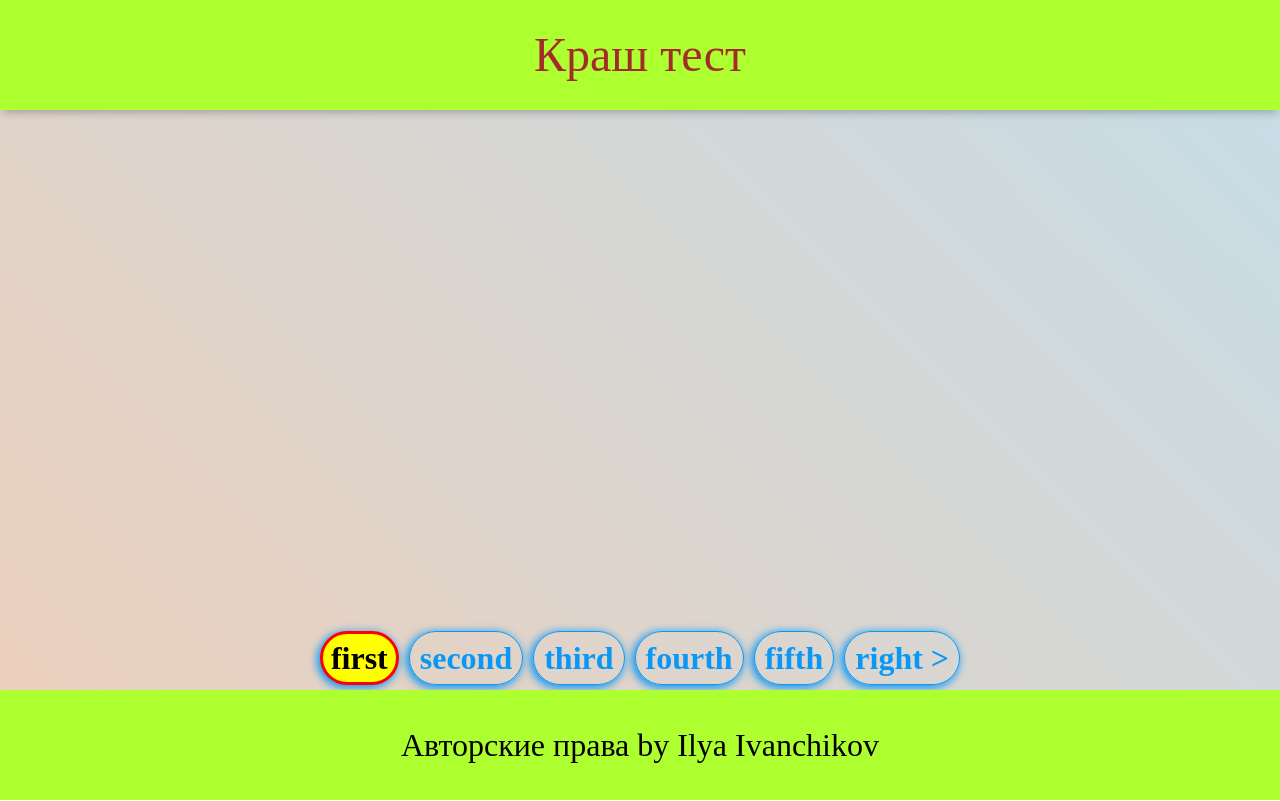
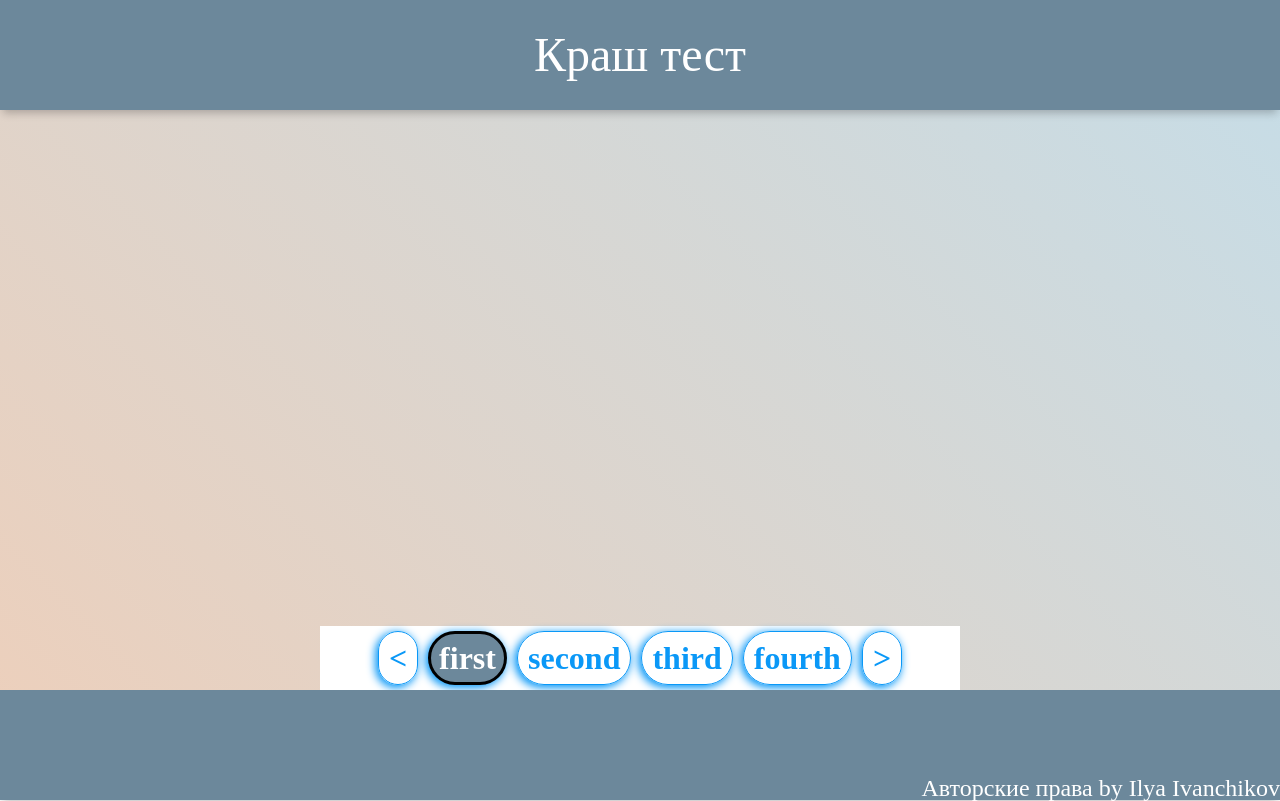
Before and after one commit to IlyaIvanchikov/mobX-React-TypeScript-customPagination-, a React (Create React App) app: page / in a window 1280 px wide. Built offline with nearby package versions, Linux system fonts and the light colour scheme.

Commit message:
feat: add full logic

```diff
--- a/src/App.tsx
+++ b/src/App.tsx
@@ -8,7 +8,7 @@ function App() {
       <header>
         <h1
           style={{
-            color: 'brown',
+            color: 'white',
             fontSize: '48px',
           }}
         >
--- a/src/app.module.scss
+++ b/src/app.module.scss
@@ -6,7 +6,7 @@
 
   header {
     height: 110px;
-    background-color: greenyellow;
+    background-color: rgb(108, 136, 155);
     box-shadow: 0px 6px 8px -3px rgba(20, 19, 20, 0.25);
     position: relative;
     flex: 0 0 auto;
@@ -17,13 +17,14 @@
 
   footer {
     height: 110px;
-    background-color: greenyellow;
+    background-color: rgb(108, 136, 155);
     box-shadow: 0px 6px 8px -3px rgba(20, 19, 20, 0.25);
     position: relative;
     flex: 0 0 auto;
     display: flex;
-    justify-content: center;
-    align-items: center;
-    font-size: 32px;
+    justify-content: flex-end;
+    align-items: flex-end;
+    font-size: 24px;
+    color: white;
   }
 }
--- a/src/components/main/main.module.scss
+++ b/src/components/main/main.module.scss
@@ -5,8 +5,19 @@
   display: flex;
   position: relative;
 
+  .paginationWrapper {
+    align-items: center;
+    justify-content: center;
+    display: flex;
+    position: relative;
+    width: 50vw;
+    background-color: white;
+    @media screen and (max-width: 320px) {
+      width: 100vw;
+      padding: 0 8px;
+    }
     div {
-    font-size: 2rem;
+      font-size: 32px;
       font-weight: bold;
       height: 25%;
       width: auto;
@@ -21,11 +32,11 @@
       border: 1px solid rgb(10, 152, 247);
       padding: 10px;
     }
-
     .selectedPage {
-    background: yellow;
-    color: black;
-    border: 3px solid red;
+      background: rgb(108, 136, 155);
+      color: white;
+      border: 3px solid black;
       padding: 8px;
     }
   }
+}
--- a/src/components/main/main.tsx
+++ b/src/components/main/main.tsx
@@ -1,4 +1,4 @@
-import React, { useContext, useState } from 'react';
+import React, { useContext, useState, useEffect, useLayoutEffect } from 'react';
 import classes from './main.module.scss';
 import MainStore from '../../store/mainStore';
 import { observer } from 'mobx-react-lite';
@@ -9,56 +9,122 @@ const Main: React.FC = () => {
     storePagination,
     handleClickPagination,
     countItemPagination,
+    decrementPortionSize,
+    incrementPortionSize,
+    handleNextItem,
+    handlePrevItem,
   } = mainStore;
+  const [size, setSize] = useState<number>(window.innerWidth);
+  const [summarySize, setSummarySize] = useState<any>([]);
+  // const [filterItem, setFilterItem] = useState<any>([]);
   const namePage = storePagination.namePage;
   const currentPage = storePagination.currentPage;
   const portionSize = storePagination.portionSize;
   const [portionNumber, setPortionNumber] = useState<number>(1);
   const portionCount = Math.ceil(countItemPagination / portionSize);
+  const lastCountPagination =
+    countItemPagination - (portionCount - 1) * portionSize;
   const leftPortPageNumber = (portionNumber - 1) * portionSize + 1;
   const rightPortPageNumber = portionNumber * portionSize;
-  console.log(portionSize, portionCount);
-  console.log(window.innerHeight);
+  const arrItem: number[] = [];
+
+  const checkSummaruSize = (sizeItem: number) => {
+    arrItem.push(sizeItem);
+    const sumWidth = arrItem.reduce((sum: number, current: number) => {
+      return sum + current;
+    }, 0);
+    setSummarySize(sumWidth + 110);
+  };
+
+  const filterPagination = () => {
+    return namePage.filter(
+      (item: string, index: number) =>
+        index + 1 >= leftPortPageNumber && index + 1 <= rightPortPageNumber
+    );
+  };
+
+  const limitPageCount = size / 2;
+
+  const handleClickRight = () => {
+    if (currentPage === portionSize) {
+      setPortionNumber(portionNumber + 1);
+      handleNextItem();
+    } else if (
+      Math.sign(countItemPagination - rightPortPageNumber) === -1 &&
+      lastCountPagination === currentPage
+    ) {
+      setPortionNumber(1);
+      handleNextItem();
+    } else {
+      handleNextItem(1);
+    }
+  };
+
+  const handleClickLeft = () => {
+    if (leftPortPageNumber === 1 && currentPage === 1) {
+      setPortionNumber(portionCount);
+      handlePrevItem(lastCountPagination);
+    } else if (currentPage === 1 && portionNumber !== 1) {
+      setPortionNumber(portionNumber - 1);
+      handlePrevItem(portionSize);
+    } else {
+      handlePrevItem();
+    }
+  };
+
+  useLayoutEffect(() => {
+    // portionCount = Math.ceil(countItemPagination / portionSize);
+    // const lenArrItem = arrItem.length;
+    // console.log(lenArrItem, arrItem, summarySize);
+    if (limitPageCount > summarySize + 250) {
+      incrementPortionSize();
+    } else if (limitPageCount < summarySize + 50) {
+      decrementPortionSize();
+    }
+  }, [size, portionSize]);
+  // console.log(size, limitPageCount, summarySize, portionSize);
+
+  useEffect(() => {
+    window.addEventListener('resize', updateWidth);
+    // setSlidesPerView(() => (size <= 375 ? 1 : 2));
+    return () => {
+      window.removeEventListener('resize', updateWidth);
+    };
+  }, [size]);
+
+  const updateWidth = () => {
+    setSize(window.innerWidth);
+  };
+
   return (
     <div className={classes.wrapper}>
-      {portionNumber > 1 && (
-        <div
-          className={classes.pagination}
-          onClick={() => {
-            setPortionNumber(portionNumber - 1);
-          }}
-        >
-          {`left <`}
+      <div className={classes.paginationWrapper}>
+        <div className={classes.pagination} onClick={handleClickLeft}>
+          {`<`}
         </div>
-      )}
-      {namePage
-        .filter(
-          (item: string, index: number) =>
-            index + 1 >= leftPortPageNumber && index + 1 <= rightPortPageNumber
-        )
-        .map((item: string, index: number) => (
+        {filterPagination().map((item: string, index: number) => (
           <div
             className={
               currentPage === index + 1
                 ? classes.selectedPage
                 : classes.pagination
             }
+            ref={(el: HTMLDivElement | null) => {
+              if (!el) {
+                return;
+              }
+              checkSummaruSize(el.getBoundingClientRect().width);
+            }}
             key={Math.random() * index}
             onClick={() => handleClickPagination(index + 1)}
           >
             {item}
           </div>
         ))}
-      {portionCount > portionNumber && (
-        <div
-          className={classes.pagination}
-          onClick={() => {
-            setPortionNumber(portionNumber + 1);
-          }}
-        >
-          {`right >`}
+        <div className={classes.pagination} onClick={handleClickRight}>
+          {`>`}
         </div>
-      )}
+      </div>
     </div>
   );
 };
--- a/src/store/mainStore.ts
+++ b/src/store/mainStore.ts
@@ -4,7 +4,6 @@ import { createContext } from 'react';
 export interface IStore {
   currentPage: number;
   portionSize: number;
-  // portionNumber: number;
   namePage: string[];
 }
 
@@ -31,12 +30,34 @@ class MainStore {
       'seventeenth',
       'eighteenth',
     ],
-    portionSize: 5,
-    // portionNumber: 1,
+    portionSize: 3,
   };
 
   @action handleClickPagination = (id: number) => {
     this.storePagination.currentPage = id;
+  };
+
+  @action handleNextItem = (id = -1) => {
+    if (id === -1) {
+      this.storePagination.currentPage = 1;
+    } else {
+      this.storePagination.currentPage = this.storePagination.currentPage + id;
+    }
+  };
+
+  @action handlePrevItem = (id = -1) => {
+    id === -1
+      ? (this.storePagination.currentPage =
+          this.storePagination.currentPage - 1)
+      : (this.storePagination.currentPage = id);
+  };
+
+  @action incrementPortionSize = () => {
+    this.storePagination.portionSize = this.storePagination.portionSize + 1;
+  };
+
+  @action decrementPortionSize = () => {
+    this.storePagination.portionSize = this.storePagination.portionSize - 1;
   };
 
   @computed get countItemPagination(): number {
```
Lines whose indentation alone changed are shown as unchanged.
